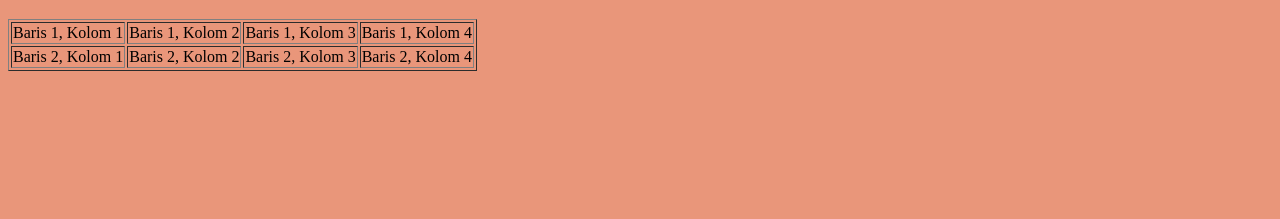
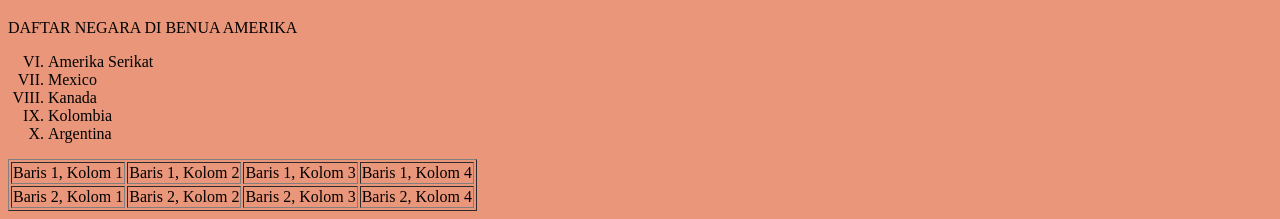
Before and after one commit to SintaDewi22/SintaDewi22.github.io, a plain HTML site: page Praktikum/HTML/Tugas2.html in a window 1280 px wide. Shown: the part 716-935 px from the top of the page. Before the commit the page ends 800 px from the top, so only its background shows below. Drawn offline with Linux system fonts and the light colour scheme.

Commit message:
Update Tugas2.html

```diff
--- a/Praktikum/HTML/Tugas2.html
+++ b/Praktikum/HTML/Tugas2.html
@@ -26,3 +26,13 @@
 		<td>Baris 2, Kolom 3</td>
     		<td>Baris 2, Kolom 4</td>
   </ol
+<h>DAFTAR NEGARA DI BENUA AMERIKA</h3>
+ <ol type="I" start="6">
+ <li>Amerika Serikat</li>
+ <li>Mexico</li>
+ <li>Kanada</li>
+ <li>Kolombia</li>
+ <li>Argentina</li>
+</ol>
+	</body>
+</html>
```
